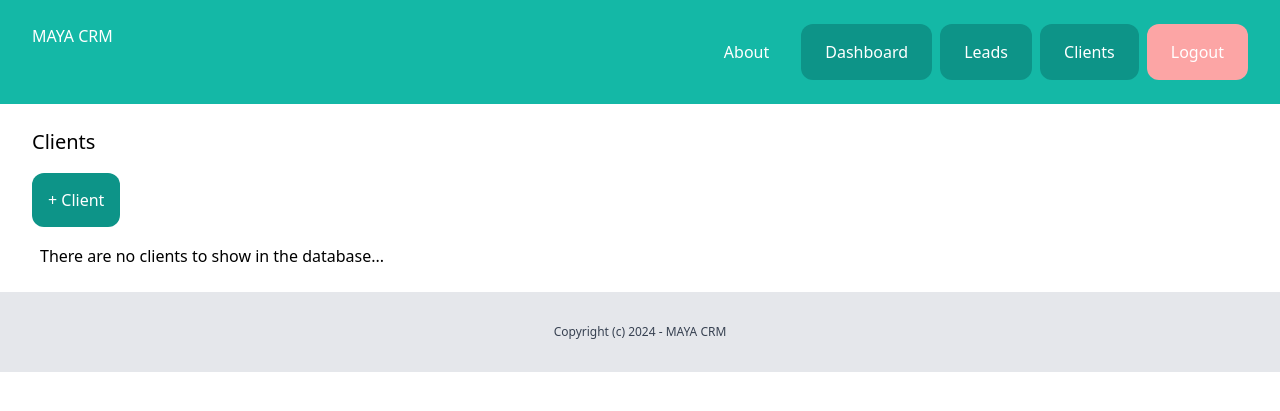
After one commit to primalkarma/django_crm, a Django app: page /dashboard/clients/ in a window 1280 px wide. The commit adds this page. Shown: the top 411 px of the page. Run offline with Django 5.2, Linux system fonts and the light colour scheme; the visitor is signed in with stand-in values (Sample User, id 1); data that the repository does not hold is empty; some libraries are stand-ins or nearby versions.

Commit message:
added clients list/details page

```diff
--- /dev/null
+++ b/crm/client/templates/client/clients_list.html
@@ -0,0 +1,32 @@
+{% extends "core/base.html" %}
+
+{% block title %}Clients{% endblock %}
+
+{% block content %}
+    <div class="py-6 px-8">
+        <h1 class="mb-8 text-xl">Clients</h1>
+
+        <a href="#" class="mb-8 inline-bloc text-white py-4 px-4 bg-teal-600 rounded-xl">+ Client</a>
+
+
+            <div class="mt-8">
+                {% if clients %}
+                    <div class="flex justify-between">
+                        <p class="py-4 px-2 bg-gray-200 font-semibold w-full">Name</p>
+                    </div>
+                    {% for client in clients %}
+                        <div class="flex justify-between">
+                            <p class="py-4 px-2 w-full {% cycle '' 'bg-gray-100' %}">
+                                <a href="{% url 'clients_detail' client.id %}">{{ client.name }}</a>
+                            </p>
+                            {% comment %} <p class="py-4 px-2 w-full {% cycle '' 'bg-gray-100' %}">{{ lead.get_priority_display }}</p>
+                            <p class="py-4 px-2 w-full {% cycle '' 'bg-gray-100' %}">{{ lead.get_status_display }}</p> {% endcomment %}
+                        </div>
+                    {% endfor %}
+                {% else %}
+                <p class="px-2">There are no clients to show in the database... </p>
+                {% endif %}
+            </div>
+    </div>
+
+{% endblock  %}
--- /dev/null
+++ b/crm/client/urls.py
@@ -0,0 +1,7 @@
+from django.urls import path
+from . import views
+
+urlpatterns = [
+    path('', views.clients_list, name='clients_list'),
+    path('<int:pk>/', views.clients_detail, name='clients_detail',)
+]
--- a/crm/client/views.py
+++ b/crm/client/views.py
@@ -1,3 +1,19 @@
-from django.shortcuts import render
+from django.shortcuts import render, get_object_or_404
+from django.contrib.auth.decorators import login_required
+from .models import Client
 
 # Create your views here.
+
+@login_required
+def clients_list(request):
+    clients = Client.objects.filter(created_by = request.user)
+    return render(request, 'client/clients_list.html', {
+        'clients': clients
+    })
+
+@login_required
+def clients_detail(request, pk):
+    client = get_object_or_404(Client, created_by=request.user, pk=pk)
+    return render(request, 'client/clients_detail.html', {
+        'client': client
+    })
--- a/crm/core/templates/core/base.html
+++ b/crm/core/templates/core/base.html
@@ -16,6 +16,7 @@
                 {% if request.user.is_authenticated %}
                     <a href="{% url 'dashboard' %}" class="text-white py-4 px-6 bg-teal-600 rounded-xl">Dashboard</a>
                     <a href="{% url 'leads_list' %}" class="text-white py-4 px-6 bg-teal-600 rounded-xl">Leads</a>
+                    <a href="{% url 'clients_list' %}" class="text-white py-4 px-6 bg-teal-600 rounded-xl">Clients</a>
                     <form method="POST" action="{% url 'logout' %}">
                         {% csrf_token %}
                         <button type="submit" class="text-white py-4 px-6 bg-red-300 rounded-xl">Logout</button>
--- a/crm/crm/urls.py
+++ b/crm/crm/urls.py
@@ -25,6 +25,7 @@ from userprofile.views import signup
 urlpatterns = [
     path("", index, name='index'),
     path("dashboard/leads/", include('lead.urls')),
+    path("dashboard/clients/", include('client.urls')),
     path("dashboard/", include('dashboard.urls'), name='dashboard'),
     path("about/", about, name='about'),
     path("sign-up/", signup, name='signup'),
```
Also changed, not shown: crm/client/templates/client/clients_detail.html (added, +31 -0 lines).
